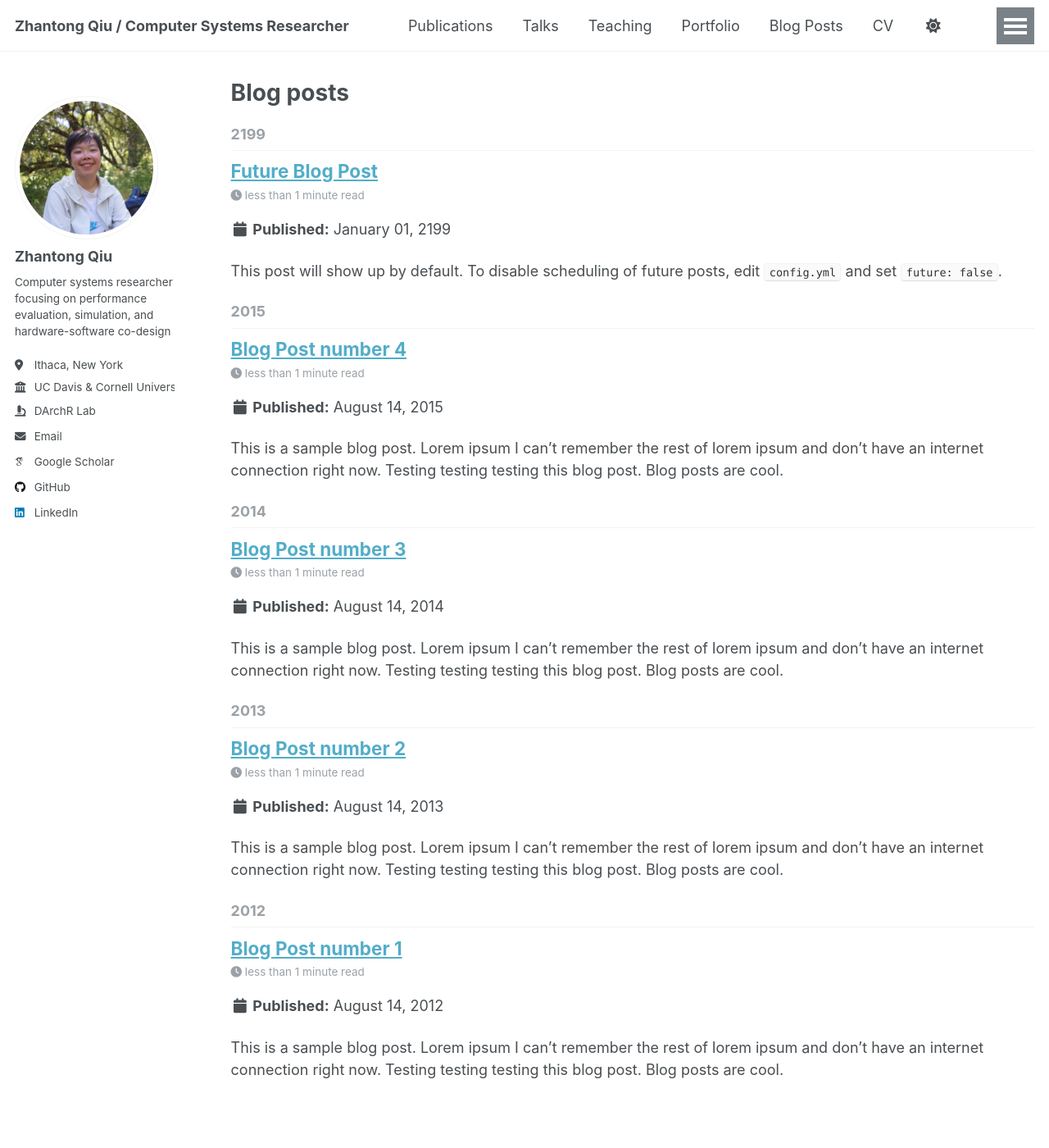
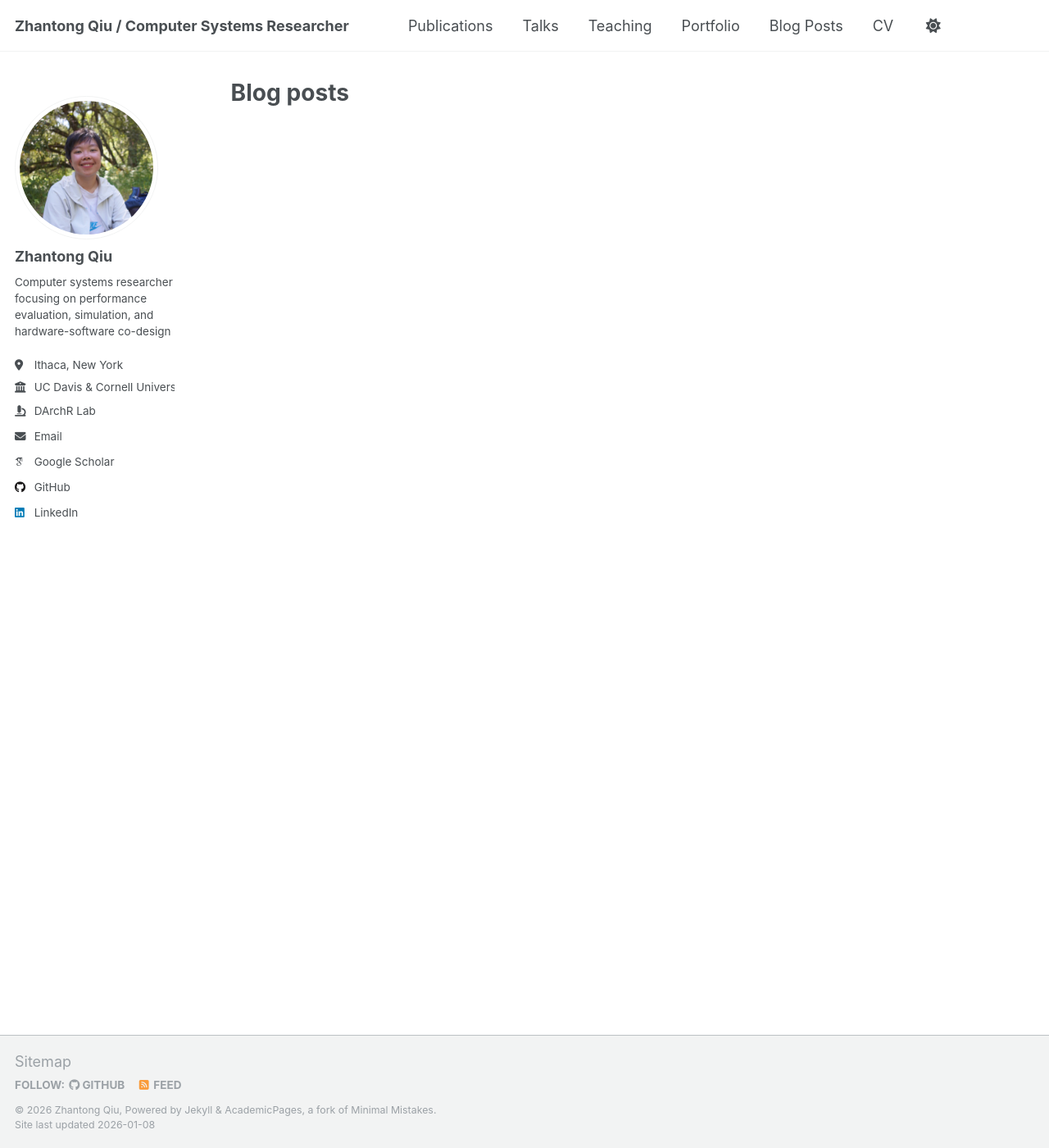
Before and after one commit to studyztp/studyztp.github.io, a Jekyll site: the page built from _pages/year-archive.html, in a window 1280 px wide and 1400 px high. Shown: the whole window at 82% size. Built offline with Jekyll 4.4.1, drawn with Linux system fonts in a browser that asks for light colours; some web fonts are replaced; a script that is not in the unit is left out.

Commit message:
remove dummy block posts

```diff
--- a/_config.yml
+++ b/_config.yml
@@ -83,12 +83,12 @@
 
 # Publication Category - The following the list of publication categories and their headings
 publication_category:
+  conferences:
+    title: 'Conference Papers'
+  manuscripts:
+    title: 'Journal Articles'
   books:
     title: 'Books'
-  manuscripts:
-    title: 'Journal Articles'
-  conferences:
-    title: 'Conference Papers'
 
 # Site Settings
 teaser                   :  # filename of teaser fallback teaser image placed in /images/, .e.g. "500x300.png"
--- a/_data/navigation.yml
+++ b/_data/navigation.yml
@@ -28,6 +28,3 @@
 
   # - title: "CV"
   #   url: /cv-json/
-
-  - title: "Guide"
-    url: /markdown/
--- a/_posts/2012-08-14-blog-post-1.md
+++ /dev/null
@@ -1,20 +0,0 @@
----
-title: 'Blog Post number 1'
-date: 2012-08-14
-permalink: /posts/2012/08/blog-post-1/
-tags:
-  - cool posts
-  - category1
-  - category2
----
-
-This is a sample blog post. Lorem ipsum I can't remember the rest of lorem ipsum and don't have an internet connection right now. Testing testing testing this blog post. Blog posts are cool.
-
-Headings are cool
-======
-
-You can have many headings
-======
-
-Aren't headings cool?
-------
--- a/_posts/2013-08-14-blog-post-2.md
+++ /dev/null
@@ -1,20 +0,0 @@
----
-title: 'Blog Post number 2'
-date: 2013-08-14
-permalink: /posts/2013/08/blog-post-2/
-tags:
-  - cool posts
-  - category1
-  - category2
----
-
-This is a sample blog post. Lorem ipsum I can't remember the rest of lorem ipsum and don't have an internet connection right now. Testing testing testing this blog post. Blog posts are cool.
-
-Headings are cool
-======
-
-You can have many headings
-======
-
-Aren't headings cool?
-------
--- a/_posts/2014-08-14-blog-post-3.md
+++ /dev/null
@@ -1,20 +0,0 @@
----
-title: 'Blog Post number 3'
-date: 2014-08-14
-permalink: /posts/2014/08/blog-post-3/
-tags:
-  - cool posts
-  - category1
-  - category2
----
-
-This is a sample blog post. Lorem ipsum I can't remember the rest of lorem ipsum and don't have an internet connection right now. Testing testing testing this blog post. Blog posts are cool.
-
-Headings are cool
-======
-
-You can have many headings
-======
-
-Aren't headings cool?
-------
--- a/_posts/2199-01-01-future-post.md
+++ /dev/null
@@ -1,11 +0,0 @@
----
-title: 'Future Blog Post'
-date: 2199-01-01
-permalink: /posts/2012/08/blog-post-4/
-tags:
-  - cool posts
-  - category1
-  - category2
----
-
-This post will show up by default. To disable scheduling of future posts, edit `config.yml` and set `future: false`.
```
Also changed, not shown: _posts/2015-08-14-blog-post-4.md (deleted, +0 -20 lines).
